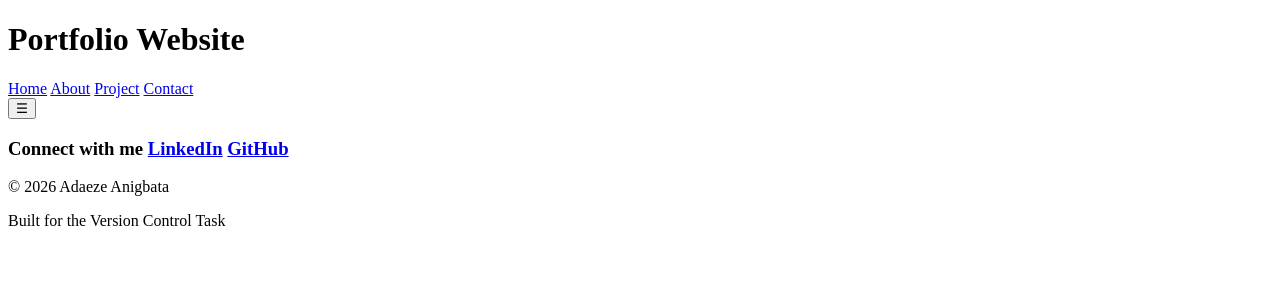
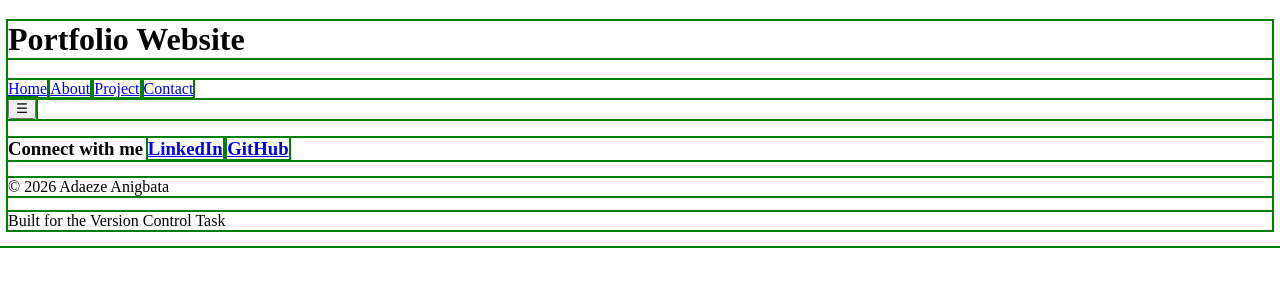
Before and after one commit to AdaezeAnigbata/-Frontend-version-control-task-Adaeze-Anigbata, a plain HTML site: page index.html in a window 1280 px wide. Drawn offline with Linux system fonts and the light colour scheme.

Commit message:
Add debug outlines to fix layout!

```diff
--- a/index.html
+++ b/index.html
@@ -4,6 +4,11 @@
     <meta charset="UTF-8" />
     <meta name="viewport" content="width=device-width, initial-scale=1.0" />
     <title>Document</title>
+    <style>
+        *{
+            outline: 2px solid green !important;
+        }
+    </style>
   </head>
   <body>
     <header>
```
